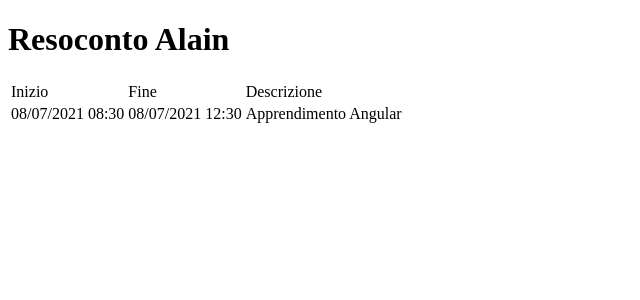
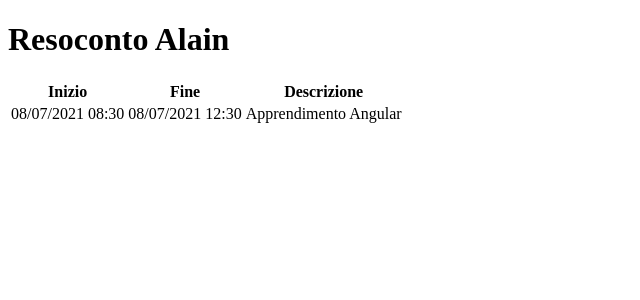
Before and after one commit to Smallpeeps/Prove, an Angular app: page / in a window 1280 px wide. Shown: the top 300 px of the page, without its empty margins (0-640 px from the left). Built offline with nearby package versions, Linux system fonts and the light colour scheme.

Commit message:
modificato intestazione

```diff
--- a/src/app/attivita-elenco/attivita-elenco.component.html
+++ b/src/app/attivita-elenco/attivita-elenco.component.html
@@ -1,8 +1,8 @@
 <table>
   <tr>
-    <td>Inizio</td>
-    <td>Fine</td>
-    <td>Descrizione</td>
+    <th>Inizio</th>
+    <th>Fine</th>
+    <th>Descrizione</th>
   </tr>
   <tr>
     <td>08/07/2021 08:30</td>
```
